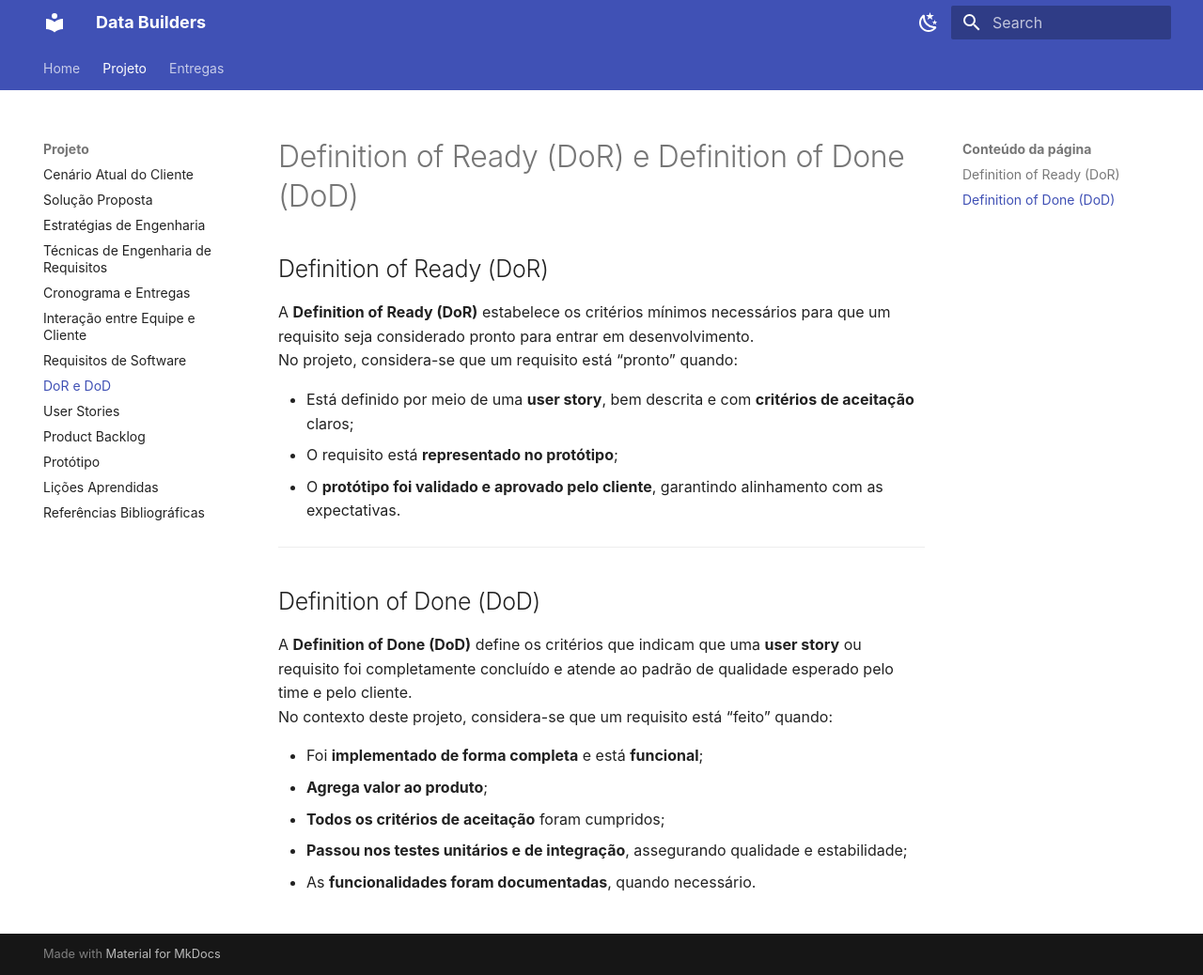
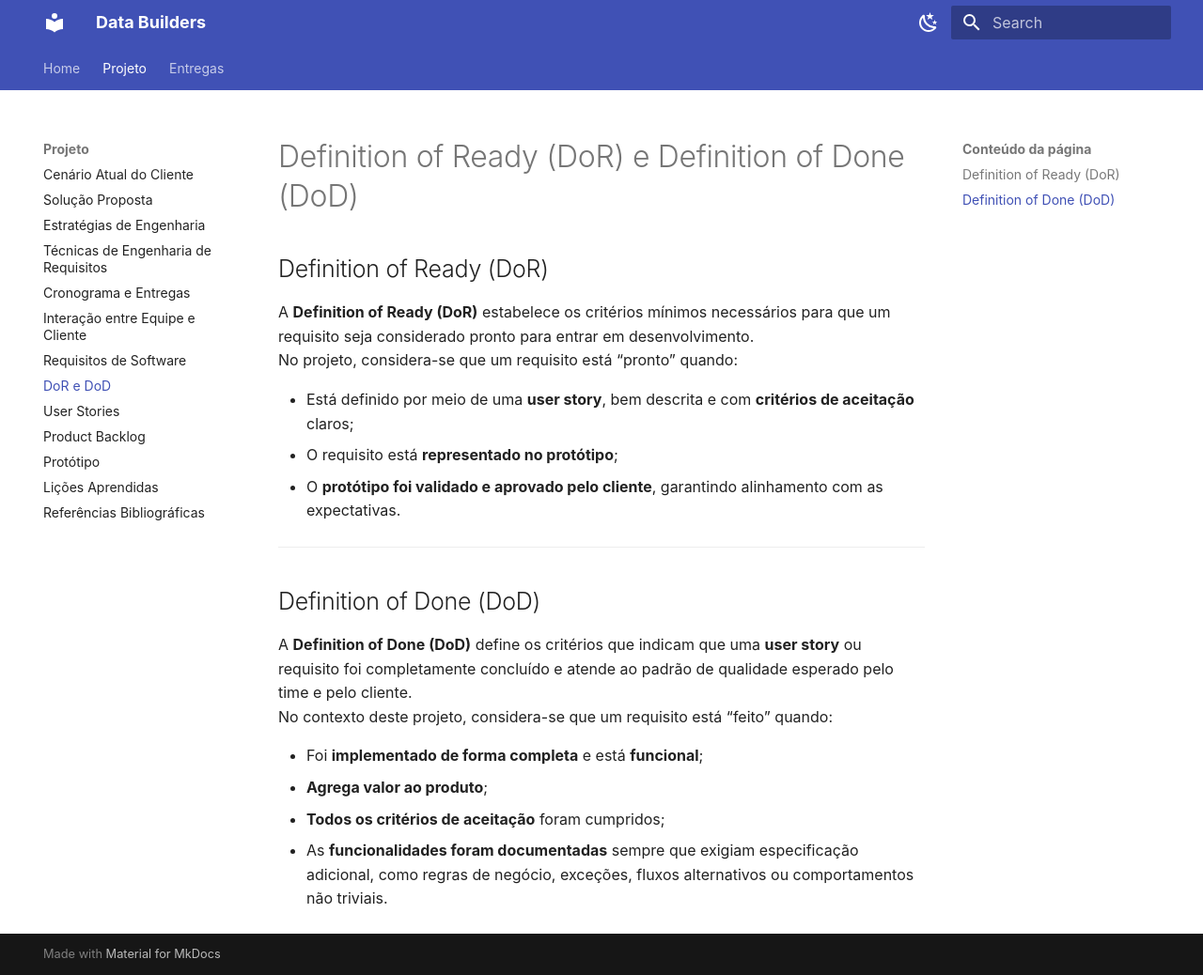
Before and after one commit to mdsreq-fga-unb/REQ-2025.2-T01-DataBuilders, an MkDocs documentation site: the page built from docs/visao_produto/dor_e_dod.md, in a window 1280 px wide and 1038 px high. Shown: the whole window at 94% size. Built offline with MkDocs 1.6.1 and Material for MkDocs 9.7.7, drawn with Linux system fonts in a browser that asks for light colours; some web fonts are replaced.

Commit message:
docs: correção dod

```diff
--- a/docs/visao_produto/dor_e_dod.md
+++ b/docs/visao_produto/dor_e_dod.md
@@ -19,5 +19,4 @@ No contexto deste projeto, considera-se que um requisito está “feito” quand
 - Foi **implementado de forma completa** e está **funcional**;
 - **Agrega valor ao produto**;
 - **Todos os critérios de aceitação** foram cumpridos;
-- **Passou nos testes unitários e de integração**, assegurando qualidade e estabilidade;
-- As **funcionalidades foram documentadas**, quando necessário.
+- As **funcionalidades foram documentadas** sempre que exigiam especificação adicional, como regras de negócio, exceções, fluxos alternativos ou comportamentos não triviais.
```
